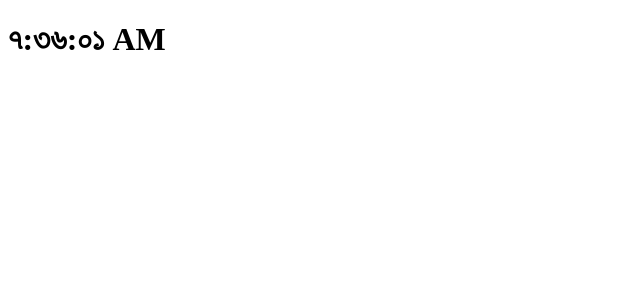
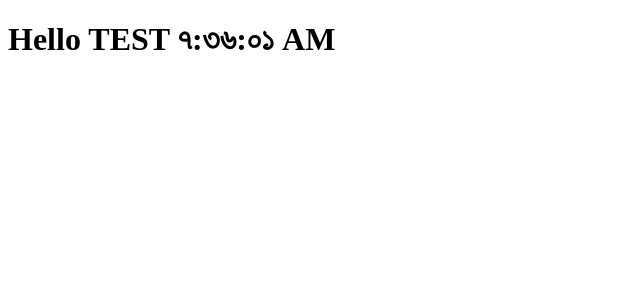
Before and after one commit to TRISHAN00/react-form-handling, a React (Create React App) app: page / in a window 1280 px wide. Shown: the top 300 px of the page, without its empty margins (0-640 px from the left). Built offline with nearby package versions, Linux system fonts and the light colour scheme.

Commit message:
describe

```diff
--- a/src/index.js
+++ b/src/index.js
@@ -6,6 +6,7 @@ class Clock extends React.Component {
     return (
       <h1 className='heading'>
         <span className='text'>
+          Hello {this.props.children}{' '}
           {new Date().toLocaleTimeString(this.props.local)}
         </span>
       </h1>
@@ -13,4 +14,7 @@ class Clock extends React.Component {
   }
 }
 
-ReactDOM.render(<Clock local='bn-BD' />, document.getElementById('root'))
+ReactDOM.render(
+  <Clock local='bn-BD'>TEST</Clock>,
+  document.getElementById('root')
+)
```
